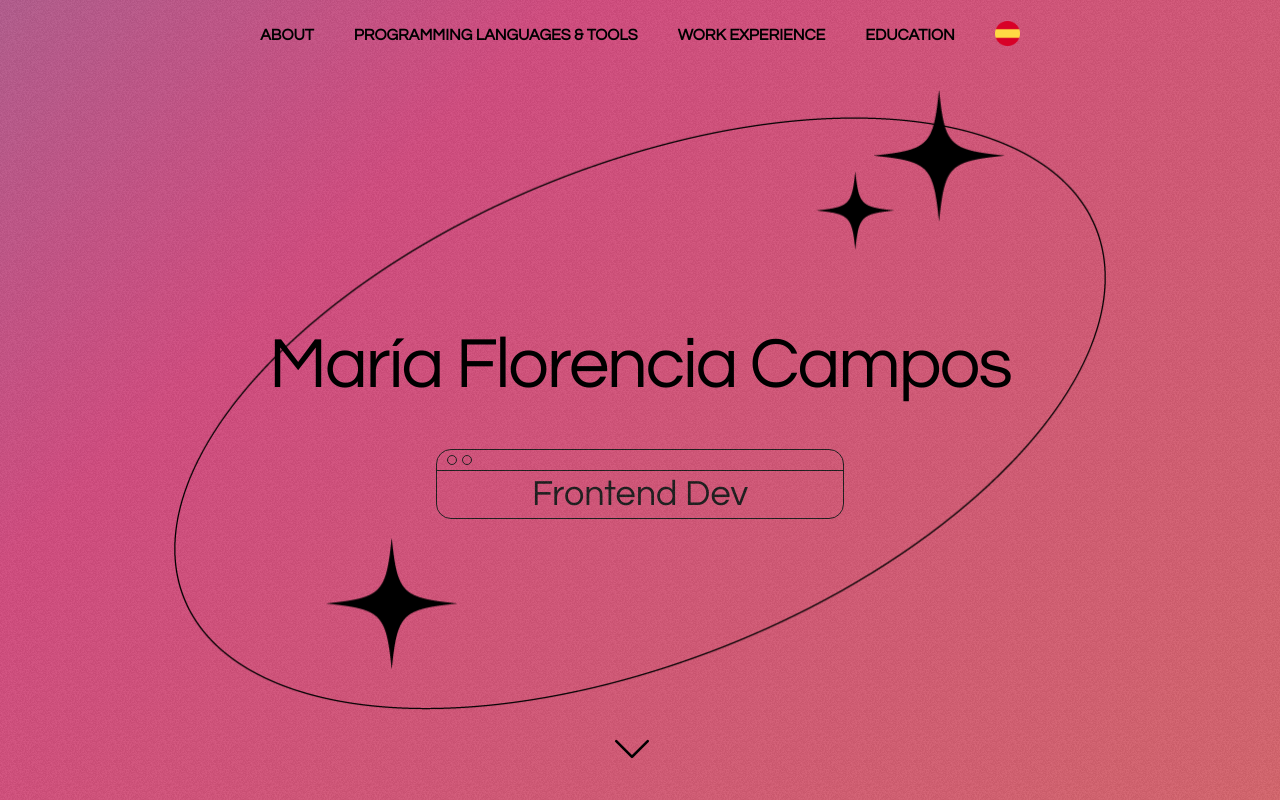
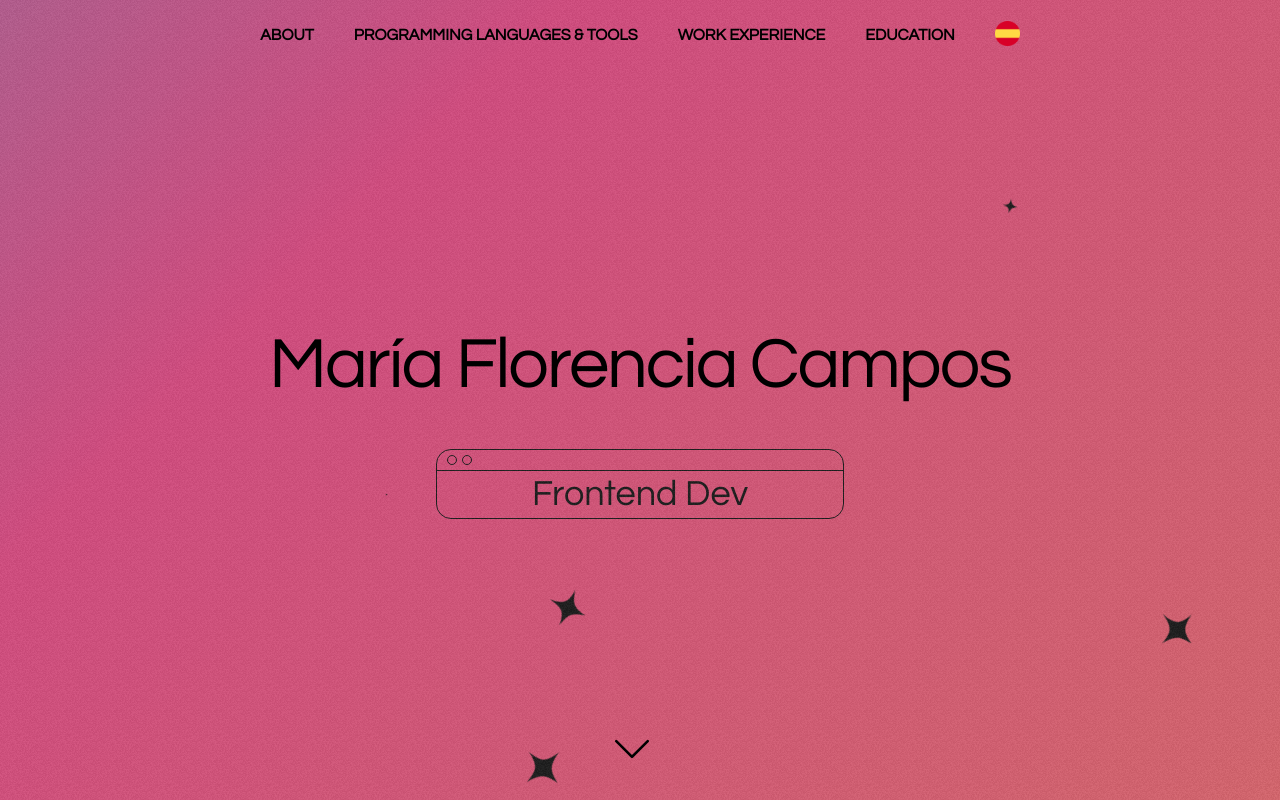
Before and after one commit to MFlorCampos/resumeReactJs, a React app: page /es in a window 1280 px wide. Shown: the top 800 px of the page. Built offline with nearby package versions, Linux system fonts and the light colour scheme; a web font is replaced by a local one.

Commit message:
add sparkles bg

```diff
--- a/package.json
+++ b/package.json
@@ -35,7 +35,8 @@
     "react-dom": "^17.0.2",
     "react-router-dom": "^5.2.0",
     "react-router-hash-link": "^2.4.3",
-    "react-slick": "^0.28.1"
+    "react-slick": "^0.28.1",
+    "styled-components": "^5.3.5"
   },
   "devDependencies": {
     "@babel/core": "^7.17.9",
--- a/src/components/hero/index.js
+++ b/src/components/hero/index.js
@@ -1,9 +1,9 @@
-import React, { useState } from 'react';
+import React from 'react';
 import { css } from '@emotion/react';
 import heroImg from '../../../public/hero1.png';
 import { useParams } from 'react-router-dom';
 import i18n from '../../i18n';
-
+import Sparkles from '../sparkles';
 import media from '../../styles/media';
 import { HashLink as Link } from 'react-router-hash-link';
 
@@ -260,8 +260,9 @@ const Hero = () => {
 
   return (
     <div className="noise" css={[Styles]} >
-      <img src={heroImg} className="hero-sparkles" />
+      {/* <img src={heroImg} className="hero-sparkles" /> */}
       <div className="container">
+        <Sparkles />
         <div className="title" >
           <div className="flex" >
             <h1 dangerouslySetInnerHTML={i18n(locale, 'hero-1-title')} data-aos="fade-up" />
--- a/src/components/programmingLanguages/index.js
+++ b/src/components/programmingLanguages/index.js
@@ -1,8 +1,6 @@
 import React from 'react';
 import { css } from '@emotion/react';
 import media from '../../styles/media';
-import html from '../../../public/html-5.png';
-import cssLogo from '../../../public/css-3.png';
 import reactLogo from '../../../public/react-js.png';
 import sasssLogo from '../../../public/sass.png';
 import mySqlLogo from '../../../public/my-sql.png';
@@ -140,16 +138,6 @@ const ProgrammingLanguages = () => {
 
           <div className="logos-container">
             <div className="logo">
-              <a target="_blank" href="https://www.borderlesscapital.io/">
-                <img alt="borderless"  src={html} />
-              </a>
-            </div>
-            <div className="logo">
-              <a target="_blank" href="https://newtopia.vc/">
-                <img alt="newtopia"  src={cssLogo} />
-              </a>
-            </div>
-            <div className="logo">
               <a target="_blank" href="https://sur.vc/">
                 <img alt="sur"  src={reactLogo} />
               </a>
--- /dev/null
+++ b/src/components/sparkles/index.js
@@ -0,0 +1,181 @@
+import React from 'react';
+import { keyframes } from "styled-components";
+import styled from 'styled-components';
+
+const random = (min, max) => Math.floor(Math.random() * (max - min)) + min;
+const useRandomInterval = (callback, minDelay, maxDelay) => {
+  const timeoutId = React.useRef(null);
+  const savedCallback = React.useRef(callback);
+  React.useEffect(() => {
+    savedCallback.current = callback;
+  }, [callback]);
+  React.useEffect(() => {
+    let isEnabled =
+      typeof minDelay === 'number' && typeof maxDelay === 'number';
+    if (isEnabled) {
+      const handleTick = () => {
+        const nextTickAt = random(minDelay, maxDelay);
+        timeoutId.current = window.setTimeout(() => {
+          savedCallback.current();
+          handleTick();
+        }, nextTickAt);
+      };
+      handleTick();
+    }
+    return () => window.clearTimeout(timeoutId.current);
+  }, [minDelay, maxDelay]);
+  const cancel = React.useCallback(function () {
+    window.clearTimeout(timeoutId.current);
+  }, []);
+  return cancel;
+};
+
+const range = (start, end, step = 1) => {
+  let output = [];
+  if (typeof end === 'undefined') {
+    end = start;
+    start = 0;
+  }
+  for (let i = start; i < end; i += step) {
+    output.push(i);
+  }
+  return output;
+};
+
+const QUERY = '(prefers-reduced-motion: no-preference)';
+const isRenderingOnServer = typeof window === 'undefined';
+const getInitialState = () => {
+  // For our initial server render, we won't know if the user
+  // prefers reduced motion, but it doesn't matter. This value
+  // will be overwritten on the client, before any animations
+  // occur.
+  return isRenderingOnServer ? true : !window.matchMedia(QUERY).matches;
+};
+function usePrefersReducedMotion() {
+  const [prefersReducedMotion, setPrefersReducedMotion] = React.useState(
+    getInitialState
+  );
+  React.useEffect(() => {
+    const mediaQueryList = window.matchMedia(QUERY);
+    const listener = (event) => {
+      setPrefersReducedMotion(!event.matches);
+    };
+    if (mediaQueryList.addEventListener) {
+      mediaQueryList.addEventListener('change', listener);
+    } else {
+      mediaQueryList.addListener(listener);
+    }
+    return () => {
+      if (mediaQueryList.removeEventListener) {
+        mediaQueryList.removeEventListener('change', listener);
+      } else {
+        mediaQueryList.removeListener(listener);
+      }    };
+  }, []);
+  return prefersReducedMotion;
+}
+
+const generateSparkle = color => {
+  const sparkle = {
+    id: String(random(10000, 99999)),
+    createdAt: Date.now(),
+    color,
+    size: random(40, 50),
+    style: {
+      top: random(0, 100) + '%',
+      left: random(0, 100) + '%',
+    },
+  };
+  return sparkle;
+};
+
+const DEFAULT_COLOR = '#000';
+
+const Sparkles = ({ color = DEFAULT_COLOR, children, ...delegated }) => {
+  const [sparkles, setSparkles] = React.useState(() => {
+    return range(3).map(() => generateSparkle(color));
+  });
+  const prefersReducedMotion = usePrefersReducedMotion();
+  useRandomInterval(
+    () => {
+      const sparkle = generateSparkle(color);
+      const now = Date.now();
+      const nextSparkles = sparkles.filter(sp => {
+        const delta = now - sp.createdAt;
+        return delta < 750;
+      });
+      nextSparkles.push(sparkle);
+      setSparkles(nextSparkles);
+    },
+    prefersReducedMotion ? null : 50,
+    prefersReducedMotion ? null : 450
+  );
+  return (
+    <Wrapper {...delegated}>
+      {sparkles.map(sparkle => (
+        <Sparkle
+          key={sparkle.id}
+          color={sparkle.color}
+          size={sparkle.size}
+          style={sparkle.style}
+        />
+      ))}
+      <ChildWrapper>{children}</ChildWrapper>
+    </Wrapper>
+  );
+};
+const Sparkle = ({ size, color, style }) => {
+  const path =
+    'M26.5 25.5C19.0043 33.3697 0 34 0 34C0 34 19.1013 35.3684 26.5 43.5C33.234 50.901 34 68 34 68C34 68 36.9884 50.7065 44.5 43.5C51.6431 36.647 68 34 68 34C68 34 51.6947 32.0939 44.5 25.5C36.5605 18.2235 34 0 34 0C34 0 33.6591 17.9837 26.5 25.5Z';
+  return (
+    <SparkleWrapper style={style}>
+      <SparkleSvg width={size} height={size} viewBox="0 0 68 68" fill="none">
+        <path d={path} fill={color} />
+      </SparkleSvg>
+    </SparkleWrapper>
+  );
+};
+const comeInOut = keyframes`
+  0% {
+    transform: scale(0);
+  }
+  50% {
+    transform: scale(1);
+  }
+  100% {
+    transform: scale(0);
+  }
+`;
+const spin = keyframes`
+  0% {
+    transform: rotate(0deg);
+  }
+  100% {
+    transform: rotate(180deg);
+  }
+`;
+const Wrapper = styled.span`
+  display: inline-block;
+  position: absolute;
+  height: 100vh;
+  width: 100%;
+`;
+const SparkleWrapper = styled.span`
+  position: absolute;
+  display: block;
+  @media (prefers-reduced-motion: no-preference) {
+    animation: ${comeInOut} 1000ms forwards;
+  }
+`;
+const SparkleSvg = styled.svg`
+  display: block;
+  @media (prefers-reduced-motion: no-preference) {
+    animation: ${spin} 2000ms linear;
+  }
+`;
+const ChildWrapper = styled.strong`
+  position: relative;
+  z-index: 1;
+  font-weight: bold;
+`;
+export default Sparkles;
```
Also changed, not shown: public/sparkle.svg (added), 1 other file (tests, documents, lock files or other folders).
